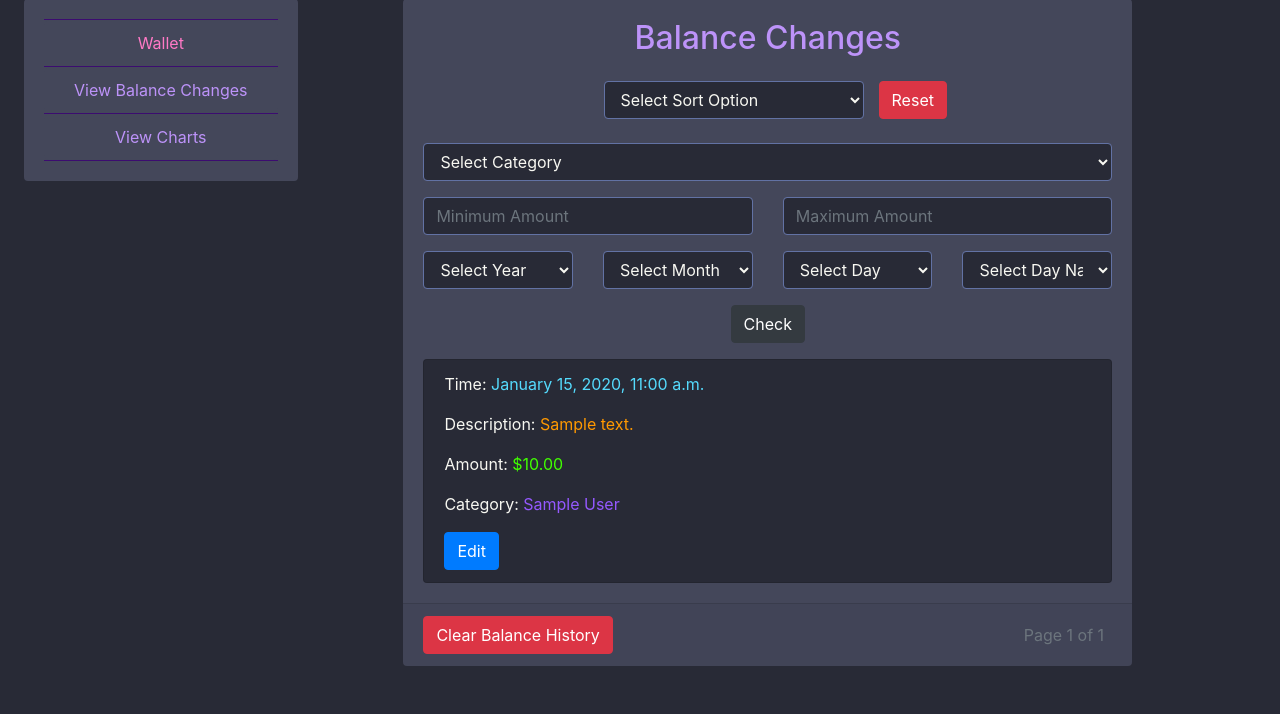
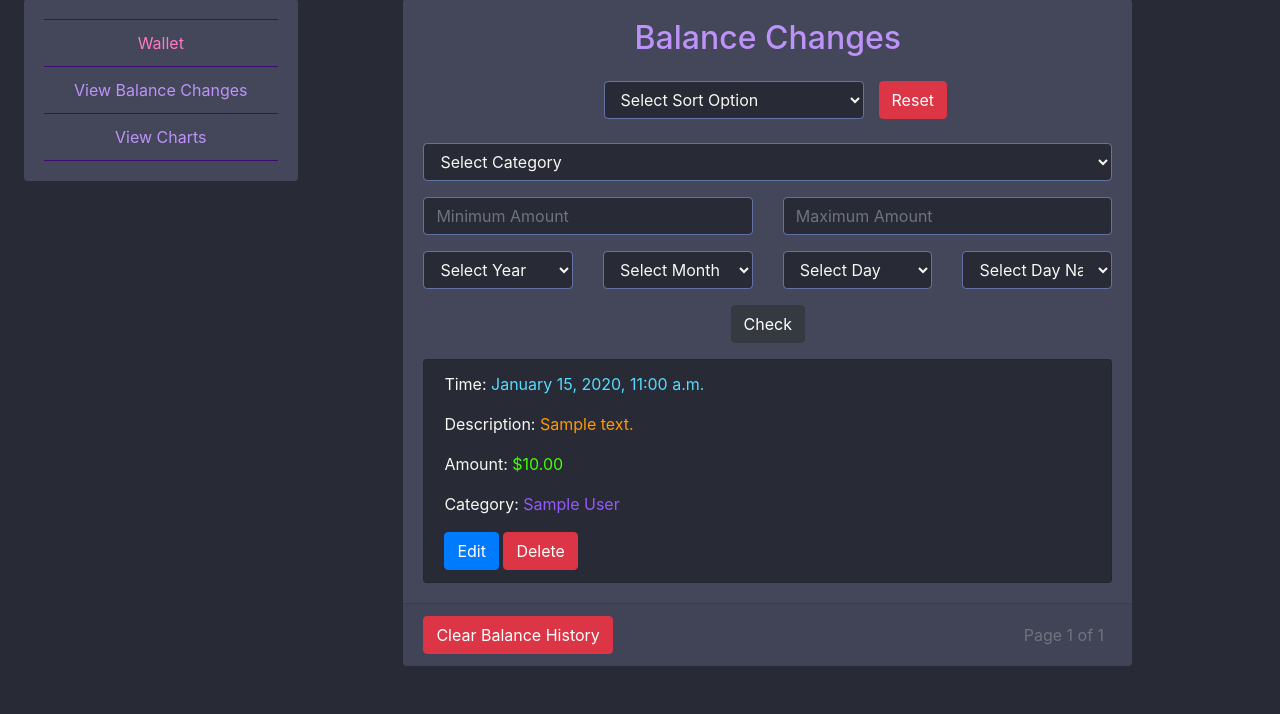
Before and after one commit to woobe-studio/HOME-BUDGET-WEB, a Django app: page /balance-changes/ in a window 1280 px wide. Shown: the part 111-825 px from the top of the page. Run offline with Django 3.2, Linux system fonts and the light colour scheme; a user stored in the database is signed in; tables that the repository leaves empty hold one stand-in row (values such as "Sample post"); some libraries are stand-ins or nearby versions.

Commit message:
changes in balance  view #2
- added delete balance change option
- in balance changes template added delete button to each balance change

```diff
--- a/users/templates/users/balance_changes.html
+++ b/users/templates/users/balance_changes.html
@@ -95,6 +95,7 @@
                             {% endif %}
                             <p>Category: <span style="color: #9559ff;">{{ change.category }}</span></p>
                             <button type="button" class="btn btn-primary edit-button" data-id="{{ change.id }}" data-description="{{ change.description }}" data-amount="{{ change.amount }}" data-category="{{ change.category }}" data-toggle="modal" data-target="#editModal">Edit</button>
+                            <button type="button" class="btn btn-danger delete-button" data-id="{{ change.id }}" data-toggle="modal" data-target="#deleteModal">Delete</button>
                         </li>
                         {% endfor %}
                     {% else %}
@@ -134,7 +135,7 @@
                 </button>
             </div>
             <div class="modal-body">
-                <form id="editForm" method="post" action="{% url 'users-edit_balance_changes' %}">
+                <form id="editForm" method="post" action="{% url 'users-edit_balance_change' %}">
                     {% csrf_token %}
                     <input type="hidden" id="edit-id" name="edit-id">
                     <div class="form-group">
@@ -154,6 +155,28 @@
                         </select>
                     </div>
                     <button type="submit" class="btn btn-primary">Save changes</button>
+                </form>
+            </div>
+        </div>
+    </div>
+</div>
+
+<!-- Delete Modal -->
+<div class="modal fade" id="deleteModal" tabindex="-1" role="dialog" aria-labelledby="deleteModalLabel" aria-hidden="true">
+    <div class="modal-dialog" role="document">
+        <div class="modal-content" style="background-color: #44475a;">
+            <div class="modal-header">
+                <h5 class="modal-title" id="deleteModalLabel" style="color: #bd93f9;">Delete Balance Change</h5>
+                <button type="button" class="close" data-dismiss="modal" aria-label="Close">
+                    <span aria-hidden="true" style="color: #f8f8f2;">&times;</span>
+                </button>
+            </div>
+            <div class="modal-body">
+                <p style="color: #f8f8f2;">Are you sure you want to delete this balance change?</p>
+                <form id="deleteForm" method="post" action="{% url 'users-delete_balance_change' %}">
+                    {% csrf_token %}
+                    <input type="hidden" id="delete-id" name="delete-id">
+                    <button type="submit" class="btn btn-danger">Delete</button>
                 </form>
             </div>
         </div>
@@ -188,5 +211,11 @@
             document.getElementById('edit-category').value = this.getAttribute('data-category');
         });
     });
+
+    document.querySelectorAll('.delete-button').forEach(button => {
+        button.addEventListener('click', function() {
+            document.getElementById('delete-id').value = this.getAttribute('data-id');
+        });
+    });
 </script>
 {% endblock wallet_content %}
--- a/users/urls.py
+++ b/users/urls.py
@@ -1,6 +1,6 @@
 from django.urls import path
 from .views import home, profile, RegisterView, wallet, clear_balance_changes, balance_changes, clear_categories, \
-    charts, edit_balance_changes
+    charts, edit_balance_change, delete_balance_change
 
 urlpatterns = [
     path('', home, name='users-home'),
@@ -10,6 +10,7 @@ urlpatterns = [
     path('clear-categories/', clear_categories, name='users-clear_categories'),
     path('balance-changes/', balance_changes, name='users-balance_changes'),
     path('clear_balance_changes/', clear_balance_changes, name='users-clear_balance_changes'),
-    path('edit_balance_changes/', edit_balance_changes, name='users-edit_balance_changes'),
+    path('edit_balance_change/', edit_balance_change, name='users-edit_balance_change'),
+    path('delete_balance_change/', delete_balance_change, name='users-delete_balance_change'),
     path('charts/', charts, name='users-charts'),
 ]
--- a/users/views.py
+++ b/users/views.py
@@ -220,10 +220,9 @@ def clear_balance_changes(request):
     return redirect('users-balance_changes')
 
 @login_required
-def edit_balance_changes(request):
+def edit_balance_change(request):
     profile = request.user.profile
     if request.method == 'POST':
-        print(request.POST.dict())
         edit_id = request.POST.get('edit-id')
         edit_description = request.POST.get('edit-description')
         edit_category = request.POST.get('edit-category')
@@ -245,6 +244,25 @@ def edit_balance_changes(request):
             messages.error(request, "Invalid amount entered.")
 
         return redirect('users-balance_changes')
+
+
+@login_required
+def delete_balance_change(request):
+    profile = request.user.profile
+    if request.method == 'POST':
+        delete_id = request.POST.get('delete-id')
+        try:
+            balance_change = BalanceChange.objects.get(id=delete_id, profile=profile)
+            deleted_amount = balance_change.amount
+            balance_change.delete()
+            profile.balance += deleted_amount
+            profile.save()
+            messages.success(request, "Balance Change has been deleted successfully.")
+        except BalanceChange.DoesNotExist:
+            messages.error(request, "Balance Change not found.")
+
+        return redirect('users-balance_changes')
+
 
 @login_required
 def charts(request):
```
